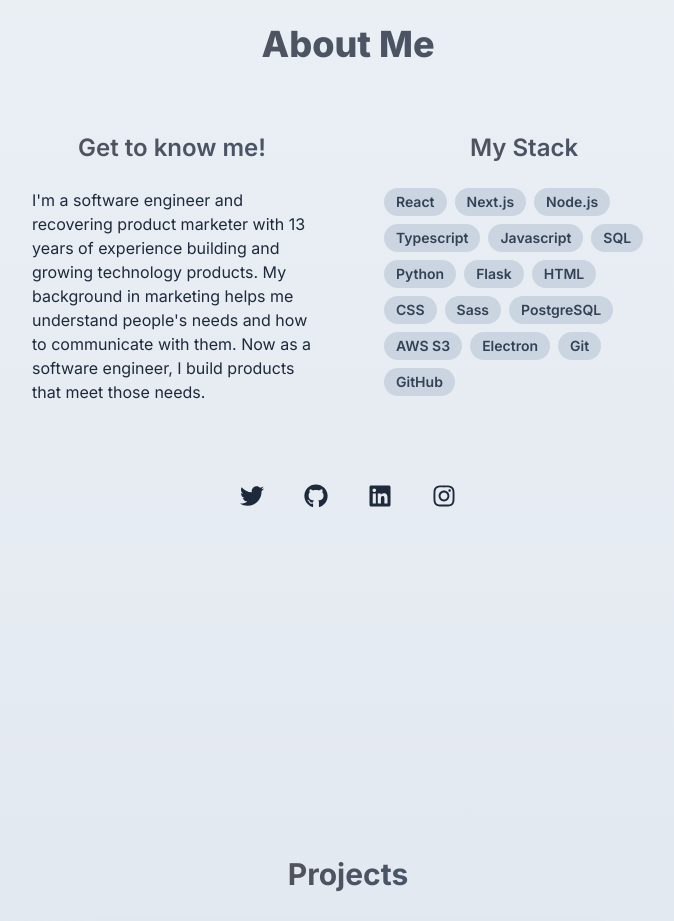
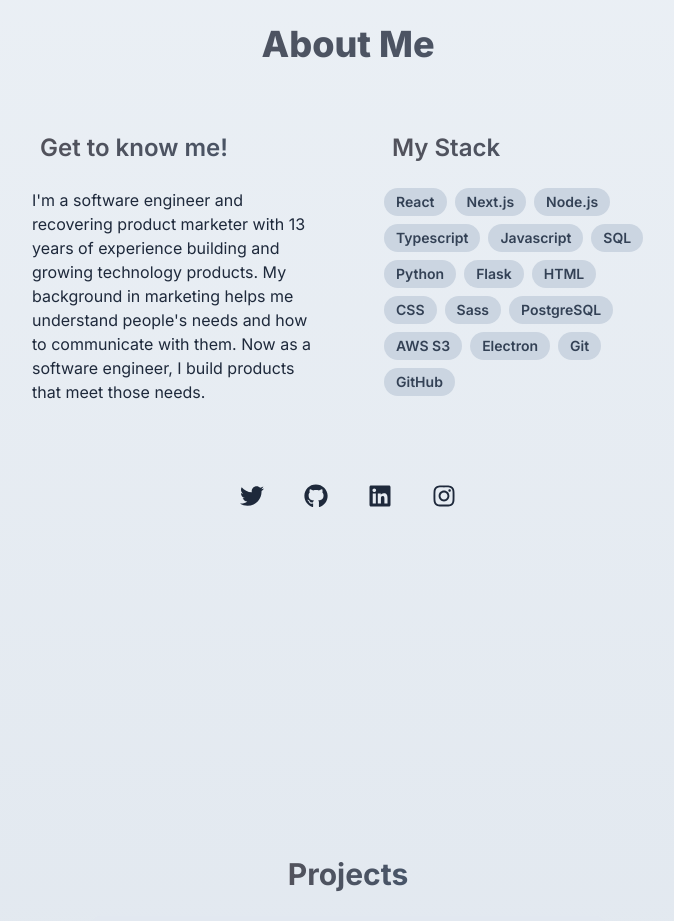
Before and after one commit to seanoliver/seanoliver-dot-dev, a Next.js app: page / in a window 1280 px wide. Shown: the part 860-1781 px from the top of the page, without its empty margins (292-966 px from the left). Built offline with nearby package versions, Linux system fonts and the light colour scheme.

Commit message:
left align small titles

```diff
--- a/src/components/Title.tsx
+++ b/src/components/Title.tsx
@@ -36,7 +36,7 @@ export default function Title({
 				animate='visible'
 				transition={{ duration: 0.75 }}
 				className={`
-				${titleStyles[titleSize]} text-center p-2 mb-4
+				${titleStyles[titleSize]} ${titleSize === 'small' ? 'text-left' : 'text-center'} p-2 mb-4
 				bg-clip-text text-transparent
 				bg-gradient-to-r from-zinc-600 to-slate-600 text-black
 				dark:bg-gradient-to-r dark:from-stone-300 dark:to-slate-300 dark:text-white
```
